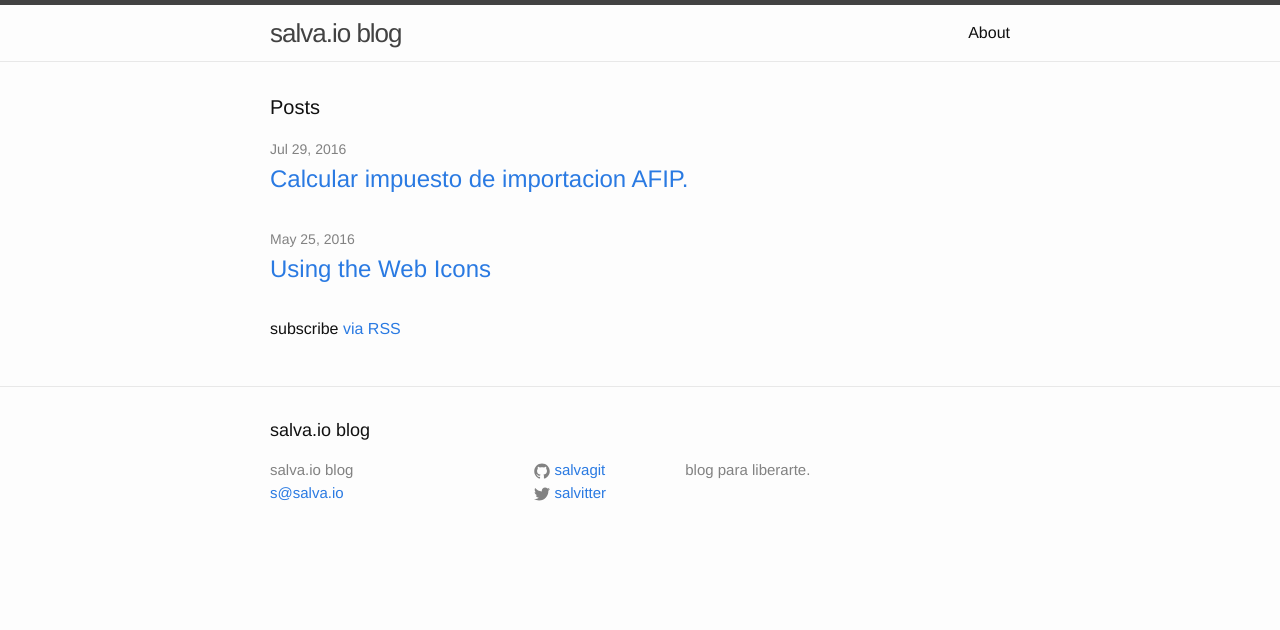
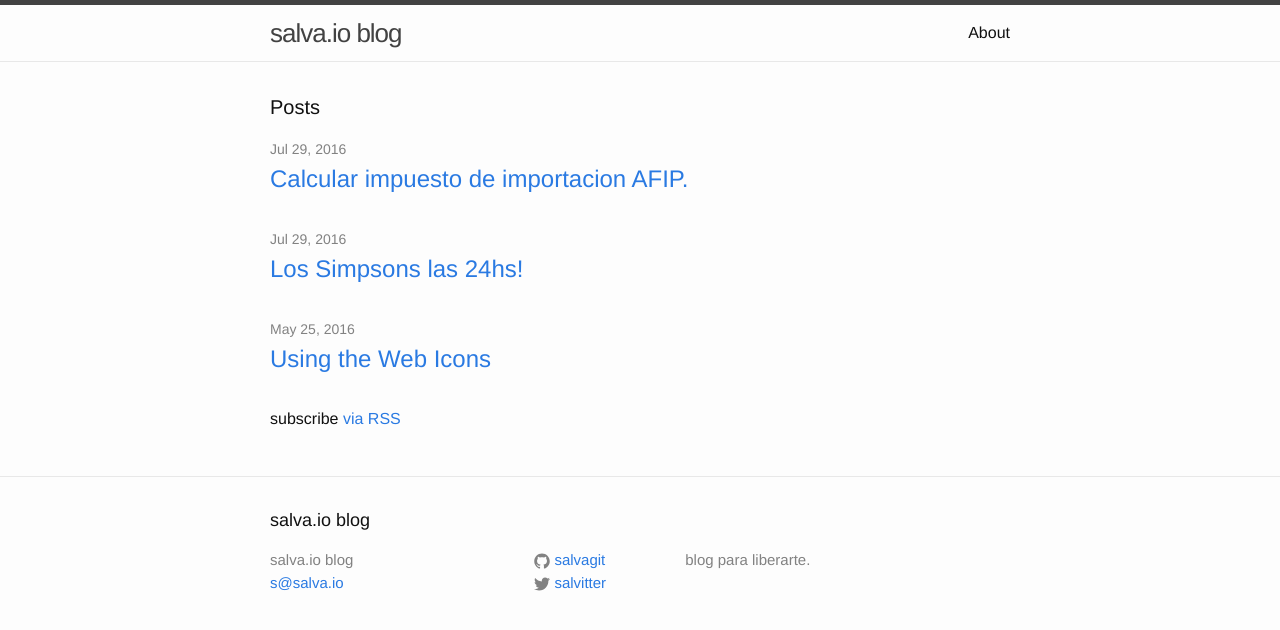
Before and after one commit to salvagit/blog, a Jekyll site: the page built from index.html, in a window 1280 px wide. Shown: the top 630 px of the page. Built offline with Jekyll 4.4.1, drawn with Linux system fonts in a browser that asks for light colours.

Commit message:
Updating post: 2016-07-29-simpsons-24hs.md

```diff
--- a/_posts/2016-07-29-simpsons-24hs.md
+++ b/_posts/2016-07-29-simpsons-24hs.md
@@ -1,5 +1,9 @@
 ---
-published: false
+layout: post
+title: Los Simpsons las 24hs!
+date: '2016-07-29 00:00:00'
+categories: []
+published: true
 ---
 ## Los Simpsons las 24hs!
 
```
